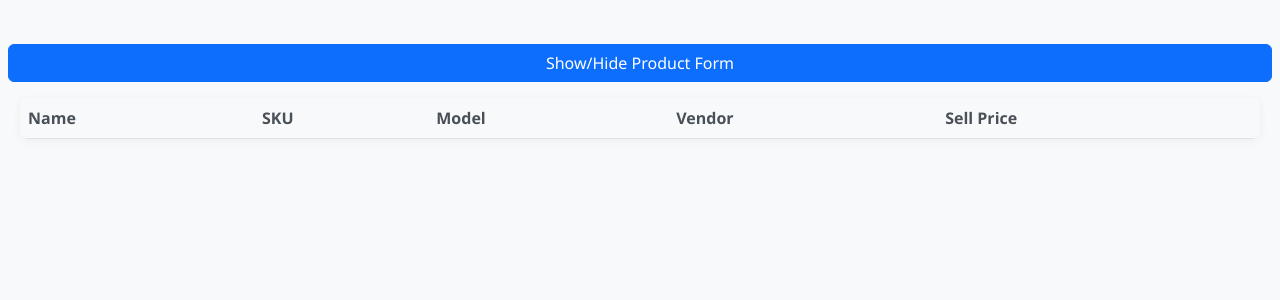
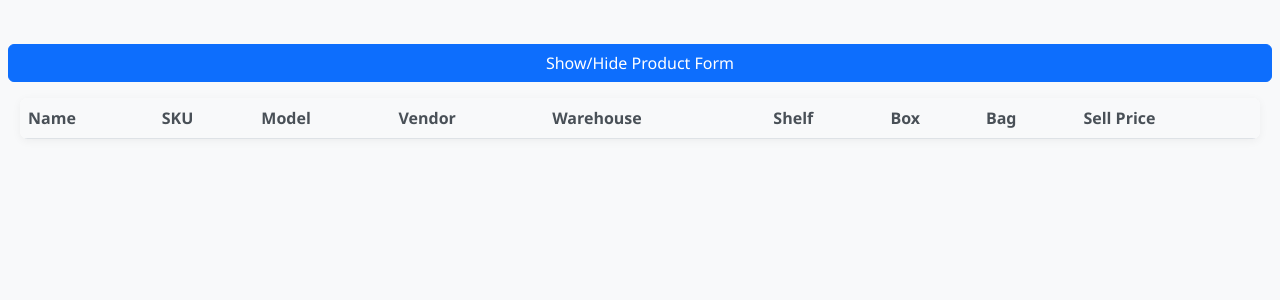
Before and after one commit to GeorgiDN/Inventory-tracker, a Django app: page / in a window 1280 px wide. Shown: the top 300 px of the page. Run offline with Django 5.2, Linux system fonts and the light colour scheme; tables that the repository leaves empty hold one stand-in row (values such as "Sample post"); lists and menus that the app fills with data are empty.

Commit message:
refactor: add fields in product table and clear inputs after creating product

```diff
--- a/inventoryTracker/static/js/products.js
+++ b/inventoryTracker/static/js/products.js
@@ -32,8 +32,8 @@ async function addProduct() {
     const barcode = barcodeValue === '' ? null : barcodeValue
     const quantityValue = document.getElementById('product-quantity').value;
     const quantity = quantityValue === '' ? null : quantityValue
-    const sell_price = document.getElementById('product-sell-price').value;
-    const buy_price = document.getElementById('product-buy-price').value;
+    const sell_price = document.getElementById('product-sell-price').value || 0;
+    const buy_price = document.getElementById('product-buy-price').value || 0;
 
     const warehouse = document.getElementById('warehouse').value || null;
     const shelf = document.getElementById('shelf').value || null;
@@ -72,14 +72,15 @@ async function addProduct() {
     if (response.ok) {
         alert('Product added!');
         loadProducts();
+        clearInputs();
     } else {
         const error = await response.json();
         alert('Error: ' + JSON.stringify(error));
     }
+    clearInputs(name, sku, model, model_2, model_3, model_4, model_5, barcode, quantity, sell_price, buy_price);
 }
 
 async function loadProducts() {
-    debugger
     const response = await fetch(API_URL);
     const products = await response.json();
     const tableBody = document.querySelector('#products-table tbody');
@@ -93,6 +94,10 @@ async function loadProducts() {
             <td>${product.sku}</td>
             <td>${product.model || ''}</td>
             <td>${product.vendor_details ? product.vendor_details.map(v => v.name).join(', ') : ''}</td>
+            <td>${product.warehouse_name || ''}</td>
+            <td>${product.shelf_name || ''}</td>
+            <td>${product.box || ''}</td>
+            <td>${product.bag || ''}</td>
             <td>${product.sell_price}</td>
         `;
         row.onclick = () => loadProductDetails(product.id);
@@ -102,7 +107,6 @@ async function loadProducts() {
 }
 
 loadProducts();
-
 
 async function loadProductDetails(id) {
     try {
@@ -146,8 +150,6 @@ async function loadProductDetails(id) {
 }
 
 
-
-
 function getSelectedValues(selectId) {
     const selected = [];
     const options = document.getElementById(selectId).selectedOptions;
@@ -156,3 +158,32 @@ function getSelectedValues(selectId) {
     }
     return selected;
 }
+
+function clearInputs() {
+    // Clear text inputs
+    document.getElementById('product-name').value = '';
+    document.getElementById('product-sku').value = '';
+    document.getElementById('product-model').value = '';
+    document.getElementById('product-model-2').value = '';
+    document.getElementById('product-model-3').value = '';
+    document.getElementById('product-model-4').value = '';
+    document.getElementById('product-model-5').value = '';
+    document.getElementById('product-barcode').value = '';
+    document.getElementById('product-quantity').value = '';
+    document.getElementById('product-sell-price').value = '';
+    document.getElementById('product-buy-price').value = '';
+    document.getElementById('box').value = '';
+    document.getElementById('bag').value = '';
+    document.getElementById('additional_info').value = '';
+
+    // Reset selects
+    document.getElementById('warehouse').selectedIndex = 0;
+    document.getElementById('shelf').selectedIndex = 0;
+    document.getElementById('product-manufacturer').selectedIndex = 0;
+    document.getElementById('product-category').selectedIndex = 0;
+
+    const vendorSelect = document.getElementById('product-vendor');
+    Array.from(vendorSelect.options).forEach(option => {
+        option.selected = false;
+    });
+}
--- a/inventoryTracker/templates/index.html
+++ b/inventoryTracker/templates/index.html
@@ -66,6 +66,10 @@
             <th>SKU</th>
             <th>Model</th>
             <th>Vendor</th>
+            <th>Warehouse</th>
+            <th>Shelf</th>
+            <th>Box</th>
+            <th>Bag</th>
             <th>Sell Price</th>
         </tr>
         </thead>
```
